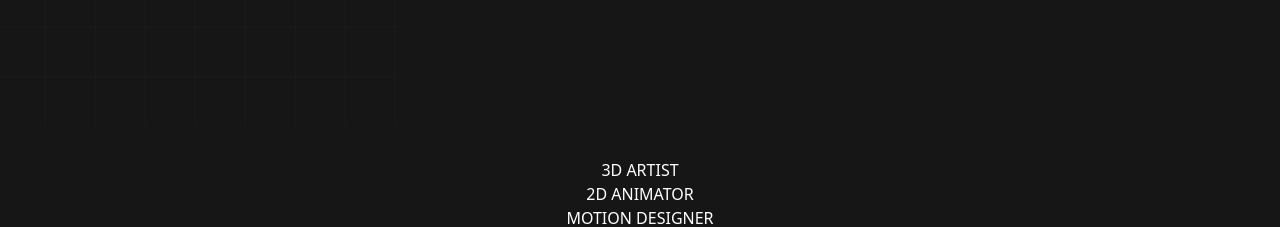
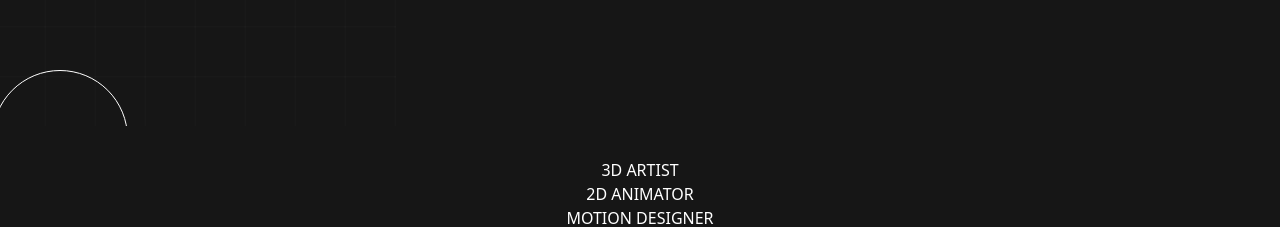
Before and after one commit to AmrahImtiaz/3D-Portfolio, a React (Vite) app: page / in a window 1280 px wide. Shown: the part 674-901 px from the top of the page. Built offline with nearby package versions, Linux system fonts and the light colour scheme; the HTML template or start-up script is replaced by a standard one.

Commit message:
first commit

```diff
--- a/src/App.jsx
+++ b/src/App.jsx
@@ -11,6 +11,9 @@ const App = () => {
      <div className="icon bg-transparent text-white w-34 h-34 rounded-full grid
                   text-4xl border border-white
                   absolute -right-12 "></div>
+    <div className="icon bg-transparent text-white w-34 h-34 rounded-full grid
+                  text-4xl border border-white
+                  absolute -bottom-20 -left-2 "></div>
         <div className="absolute top-1/2 right-0 transform -translate-y-1/2 w-[400px]
          h-[400px] opacity-10 grid-pattern"></div>
          <div className="absolute top-1/2 right-0 transform w-[400px]
```
